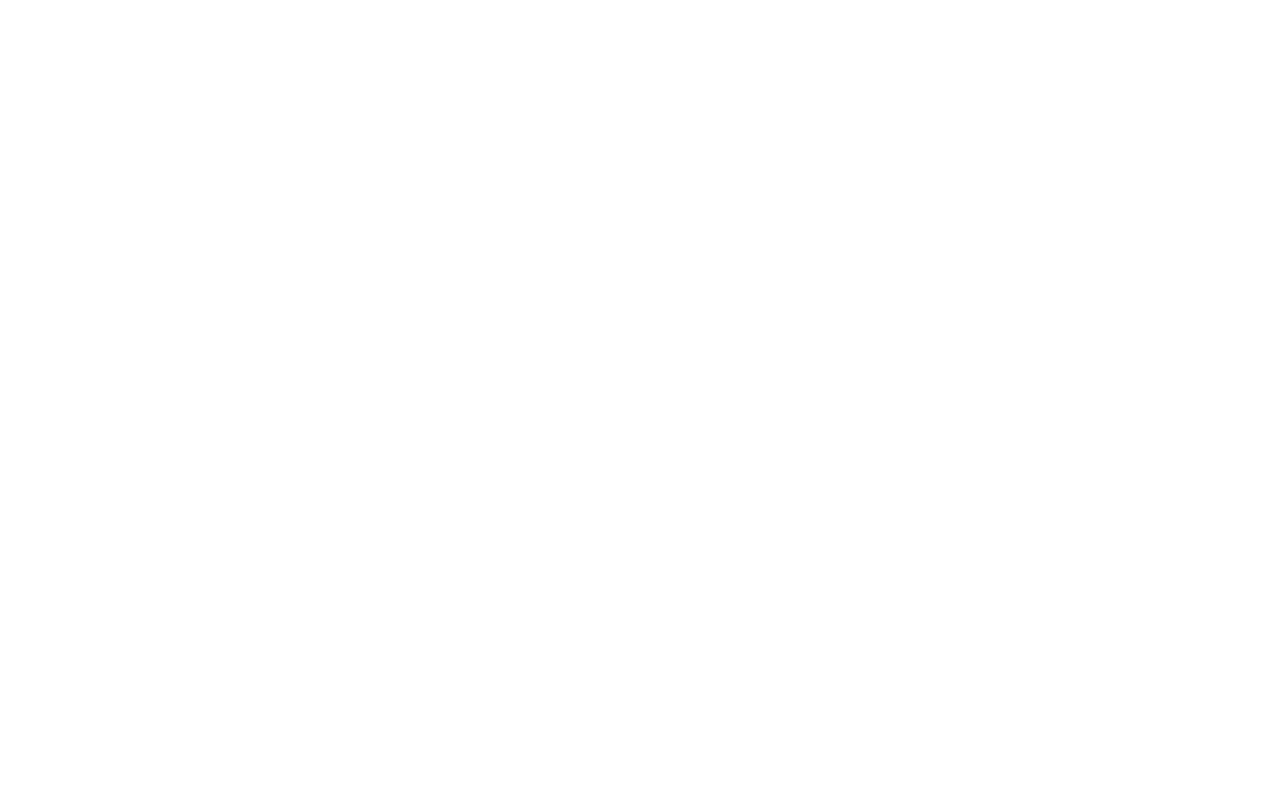
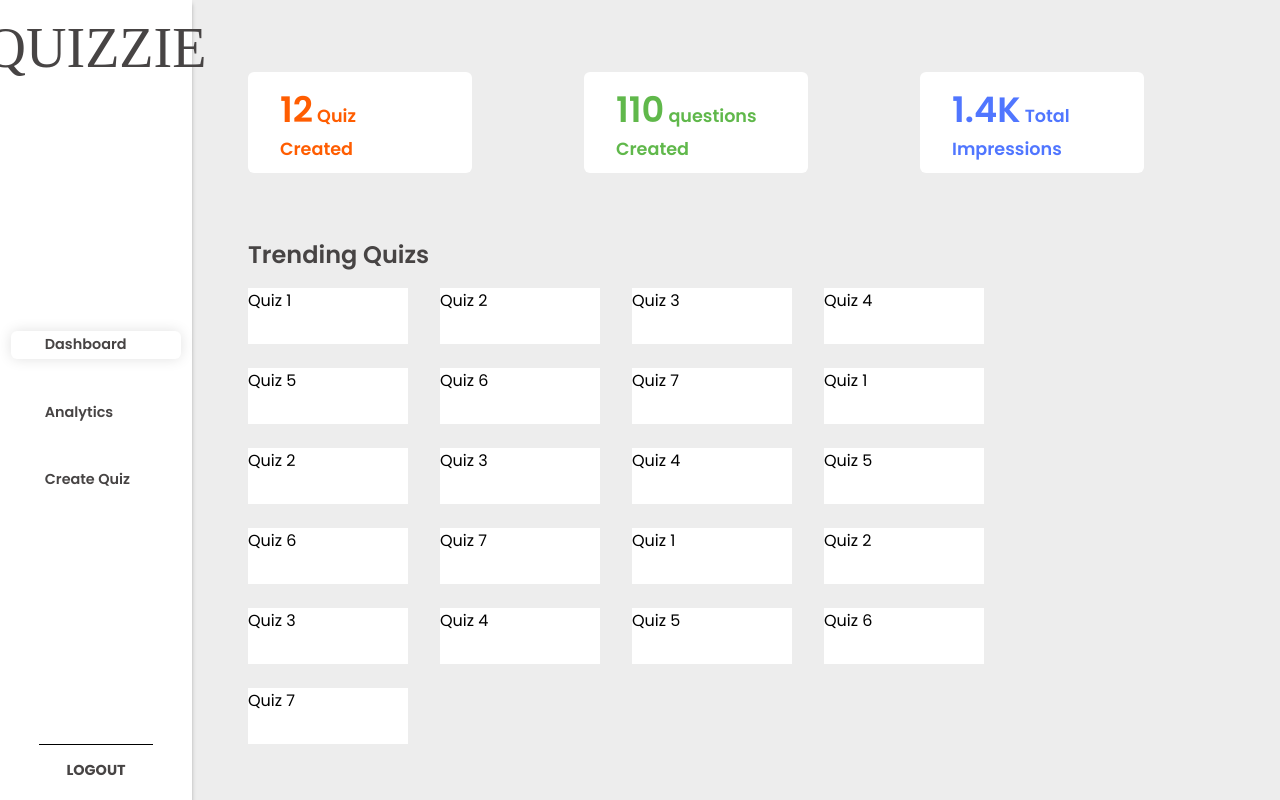
Before and after one commit to muttubk/Quizzie-front-end, a React (Create React App) app: page /dashboard in a window 1280 px wide. Before the commit this address had no page. Built offline with nearby package versions, Linux system fonts and the light colour scheme; a web font is replaced by a local one.

Commit message:
added navbar and dashboard components, and dashboard page

```diff
--- a/src/App.js
+++ b/src/App.js
@@ -2,7 +2,7 @@
 import { BrowserRouter, Routes, Route } from 'react-router-dom'
 
 import LoginSignupPage from './pages/LoginSigup/LoginSignupPage'
-
+import DashboardPage from './pages/Dashboard/DashboardPage'
 
 function App() {
   return (
@@ -10,6 +10,7 @@
       <BrowserRouter>
         <Routes>
           <Route path='/' element={<LoginSignupPage />} />
+          <Route path='/dashboard' element={<DashboardPage />} />
         </Routes>
       </BrowserRouter>
     </>
--- /dev/null
+++ b/src/components/Dashboard/Dashboard.jsx
@@ -0,0 +1,48 @@
+import React from 'react'
+import styles from './Dashboard.module.css'
+
+function Dashboard() {
+    return (
+        <div className={styles.container}>
+            <div className={styles.topContainer}>
+                <div className={styles.quiz}>
+                    <span className={styles.numberSpan}>12</span> Quiz <br />Created
+                </div>
+                <div className={styles.questions}>
+                    <span className={styles.numberSpan}>110</span> questions <br />Created
+                </div>
+                <div className={styles.impressions}>
+                    <span className={styles.numberSpan}>1.4K</span> Total <br />Impressions
+                </div>
+            </div>
+            <div className={styles.trendingQuizsContainer}>
+                <p className={styles.trendingQuizsTitle}>Trending Quizs</p>
+                <div className={styles.trendingQuizs}>
+                    <div className={styles.quizCard}>Quiz 1</div>
+                    <div className={styles.quizCard}>Quiz 2</div>
+                    <div className={styles.quizCard}>Quiz 3</div>
+                    <div className={styles.quizCard}>Quiz 4</div>
+                    <div className={styles.quizCard}>Quiz 5</div>
+                    <div className={styles.quizCard}>Quiz 6</div>
+                    <div className={styles.quizCard}>Quiz 7</div>
+                    <div className={styles.quizCard}>Quiz 1</div>
+                    <div className={styles.quizCard}>Quiz 2</div>
+                    <div className={styles.quizCard}>Quiz 3</div>
+                    <div className={styles.quizCard}>Quiz 4</div>
+                    <div className={styles.quizCard}>Quiz 5</div>
+                    <div className={styles.quizCard}>Quiz 6</div>
+                    <div className={styles.quizCard}>Quiz 7</div>
+                    <div className={styles.quizCard}>Quiz 1</div>
+                    <div className={styles.quizCard}>Quiz 2</div>
+                    <div className={styles.quizCard}>Quiz 3</div>
+                    <div className={styles.quizCard}>Quiz 4</div>
+                    <div className={styles.quizCard}>Quiz 5</div>
+                    <div className={styles.quizCard}>Quiz 6</div>
+                    <div className={styles.quizCard}>Quiz 7</div>
+                </div>
+            </div>
+        </div>
+    )
+}
+
+export default Dashboard
--- /dev/null
+++ b/src/components/Dashboard/Dashboard.module.css
@@ -0,0 +1,55 @@
+.container{
+    width: 100%;
+}
+
+.topContainer{
+    display: grid;
+    grid-template-columns: 1fr 1fr 1fr;
+    gap: 2rem;
+}
+
+.quiz, .questions, .impressions{
+    background-color: #fff;
+    width: 14rem;
+    /* height: 7rem; */
+    border-radius: 6px;
+    padding: 0.7rem 2rem;
+    font-size: 1.1rem;
+    font-weight: 600;
+}
+
+.numberSpan{
+    font-size: 2.2rem;
+}
+
+.quiz{
+    color: #FF5D01;
+}
+.questions{
+    color: #60B84B;
+}
+.impressions{
+    color: #5076FF;
+}
+
+.trendingQuizsContainer{
+    margin-top: 4rem;
+}
+.trendingQuizsTitle{
+    font-size: 1.5rem;
+    font-weight: 600;
+    color: #474444;
+}
+.trendingQuizs{
+    margin-top: 1rem;
+    display: grid;
+    grid-template-columns: 10rem 10rem 10rem 10rem;
+    row-gap: 1.5rem;
+    column-gap: 2rem;
+}
+
+.quizCard{
+    background-color: #FFFFFF;
+    width: 100%;
+    height: 3.5rem;
+}
--- /dev/null
+++ b/src/components/Navbar/Navbar.jsx
@@ -0,0 +1,49 @@
+import React from 'react'
+import styles from './Navbar.module.css'
+
+import Logo from '../Logo/Logo'
+
+function Navbar(props) {
+    const gotoDashboard = () => {
+        console.log("go to dashboard")
+    }
+    const gotoAnalytics = () => {
+        console.log("go to analytics")
+    }
+    const gotoCreateQuiz = () => {
+        console.log("go to create quiz")
+    }
+    const handleLogout = () => {
+        console.log("handle logout")
+    }
+    return (
+        <div className={styles.container}>
+            <Logo size='3.5rem' />
+            <div className={styles.menuOptions}>
+                <button className={styles.dashboardBtn}
+                    style={{ boxShadow: props.page === 'dashboard' && "0px 0px 14px 0px rgba(0, 0, 0, 0.12)" }}
+                    onClick={gotoDashboard}>
+                    Dashboard
+                </button>
+                <button className={styles.analyticsBtn}
+                    style={{ boxShadow: props.page === 'analytics' && "0px 0px 14px 0px rgba(0, 0, 0, 0.12)" }}
+                    onClick={gotoAnalytics}>
+                    Analytics
+                </button>
+                <button className={styles.createQuizBtn}
+                    style={{ boxShadow: props.page === 'createQuiz' && "0px 0px 14px 0px rgba(0, 0, 0, 0.12)" }}
+                    onClick={gotoCreateQuiz}>
+                    Create Quiz
+                </button>
+            </div>
+            <div className={styles.logoutBtnContainer}>
+                <button className={styles.logoutBtn}
+                    onClick={handleLogout}>
+                    LOGOUT
+                </button>
+            </div>
+        </div>
+    )
+}
+
+export default Navbar
--- /dev/null
+++ b/src/components/Navbar/Navbar.module.css
@@ -0,0 +1,50 @@
+.container{
+    width: 12rem;
+    height: 100vh;
+    background-color: #ffffff;
+    box-shadow: 0px 4px 4px 0px rgba(0, 0, 0, 0.25);
+    display: flex;
+    flex-direction: column;
+    justify-content: space-between;
+    align-items: center;
+    padding: 1rem 0.5rem;
+}
+
+.menuOptions{
+    display: flex;
+    flex-direction: column;
+    gap: 2.5rem;
+    /* background-color: red; */
+    padding: 0.2rem;
+    width: 100%;
+}
+
+.menuOptions button{
+    background: #fff;
+    border: none;
+    color: #474444;
+    font-size: 0.9rem;
+    font-weight: 600;
+    text-align: left;
+    padding: 0.2rem;
+    padding-left: 2.1rem;
+    border-radius: 6px;
+}
+
+
+.logoutBtnContainer{
+    width: 65%;
+    display: flex;
+    justify-content: center;
+    padding-top: 0.7rem;
+    border-top: 0.1rem solid #000;
+}
+.logoutBtn{
+    background-color: #fff;
+    border: none;
+    color: #474444;
+    font-size: 0.9rem;
+    font-weight: 700;
+    padding: 0.2rem;
+    text-transform: uppercase;
+}
--- /dev/null
+++ b/src/pages/Dashboard/DashboardPage.jsx
@@ -0,0 +1,17 @@
+import React from 'react'
+import styles from './DashboardPage.module.css'
+import Navbar from '../../components/Navbar/Navbar'
+import Dashboard from '../../components/Dashboard/Dashboard'
+
+function DashboardPage() {
+    return (
+        <div className={styles.container}>
+            <Navbar page="dashboard" />
+            <div className={styles.dashboardContainer}>
+                <Dashboard />
+            </div>
+        </div>
+    )
+}
+
+export default DashboardPage
--- /dev/null
+++ b/src/pages/Dashboard/DashboardPage.module.css
@@ -0,0 +1,12 @@
+.container{
+    width: 100vw;
+    height: 100vh;
+    background-color: #EDEDED;
+    display: flex;
+}
+
+.dashboardContainer{
+    flex-grow: 1;
+    padding: 4.5rem 3.5rem;
+    overflow-y: scroll;
+}
```
